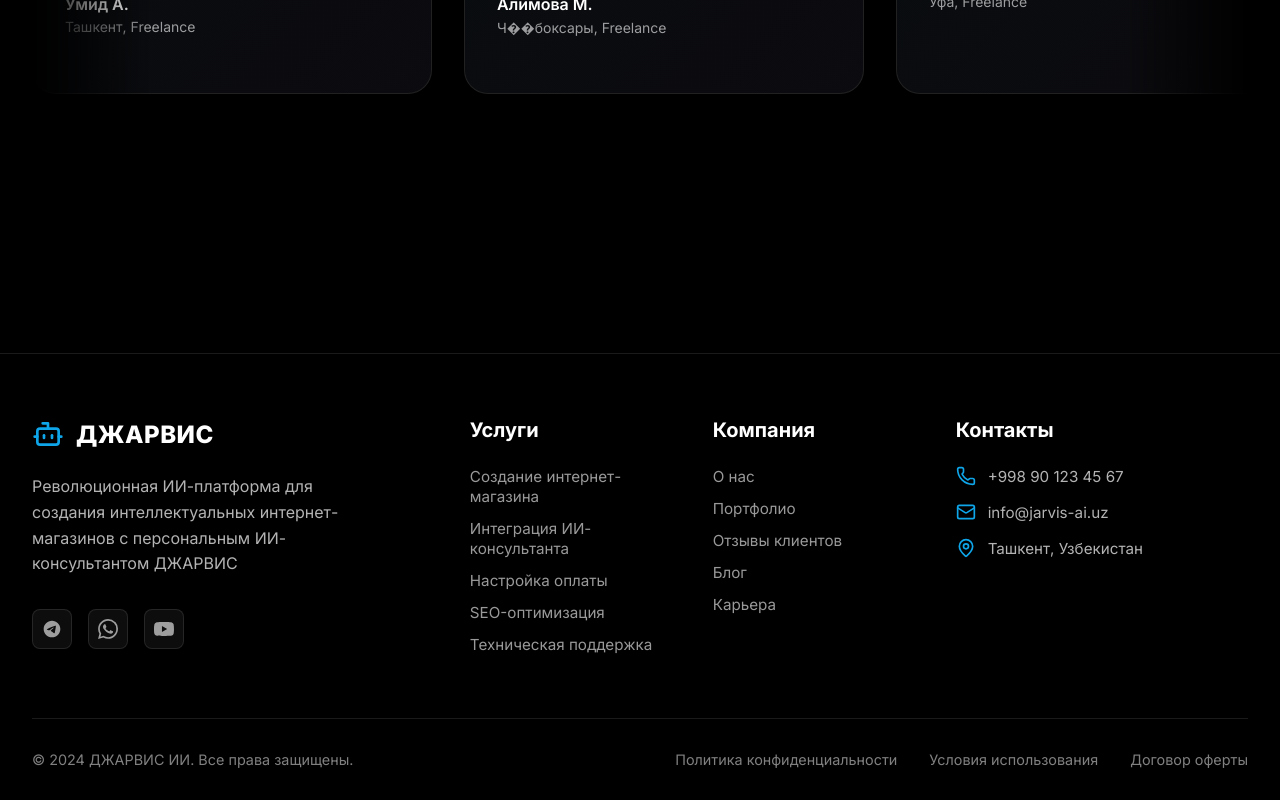
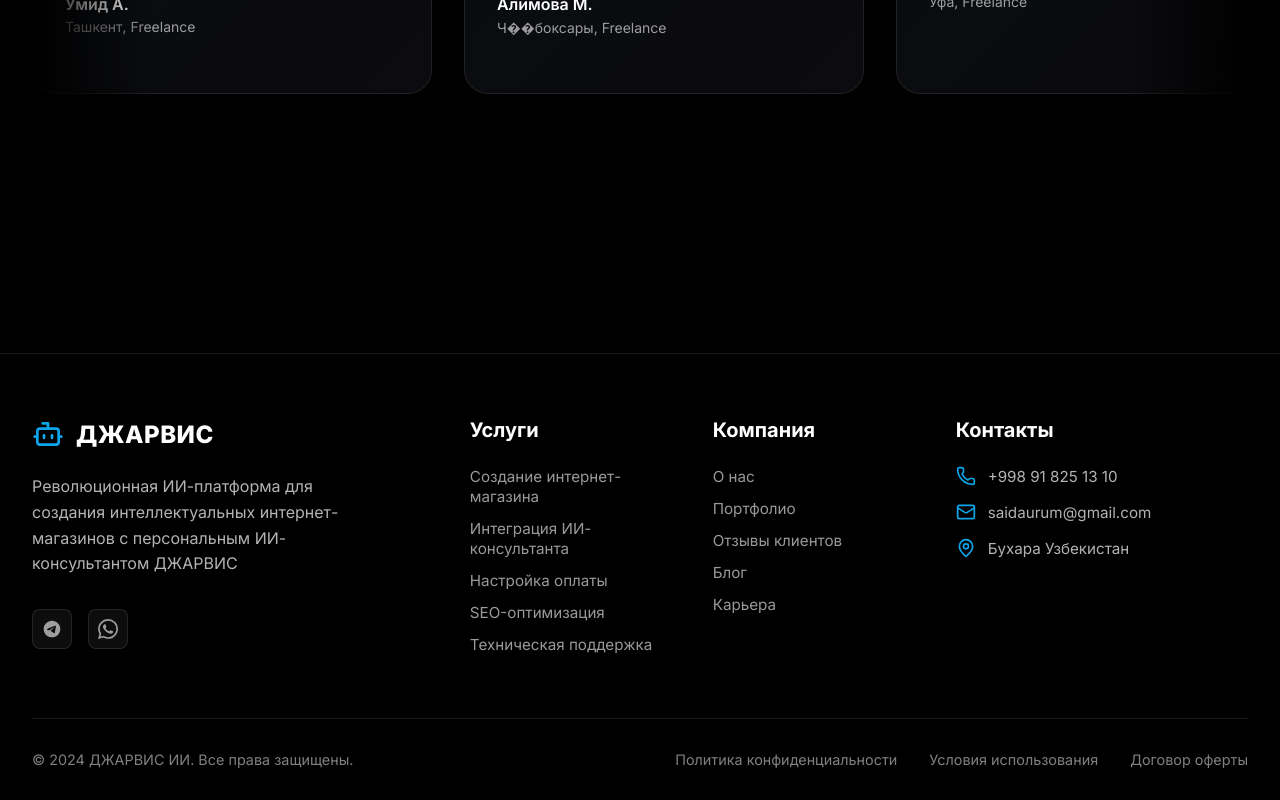
Before and after one commit to Said975-png/jarvis-o, a Next.js app: page / in a window 1280 px wide. Shown: the part 6079-6879 px from the top of the page. Built offline with nearby package versions, Linux system fonts and the light colour scheme.

Commit message:
Update footer contact information and social media links
cgen-1fe2f0b2589d4757944de527c66fb7fb

```diff
--- a/components/Footer.tsx
+++ b/components/Footer.tsx
@@ -35,19 +35,14 @@ export default function Footer() {
               с персональным ИИ-консультантом ДЖАРВИС
             </p>
             <div className="social-links">
-              <a href="#" className="social-link" aria-label="Telegram">
+              <a href="https://t.me/@jarvis_intercoma" className="social-link" aria-label="Telegram">
                 <svg width="20" height="20" viewBox="0 0 24 24" fill="currentColor">
                   <path d="M12 2C6.48 2 2 6.48 2 12s4.48 10 10 10 10-4.48 10-10S17.52 2 12 2zm4.64 6.8c-.15 1.58-.8 5.42-1.13 7.19-.14.75-.42 1-.68 1.03-.58.05-1.02-.38-1.58-.75-.88-.58-1.38-.94-2.23-1.5-.99-.65-.35-1.01.22-1.59.15-.15 2.71-2.48 2.76-2.69a.2.2 0 00-.05-.18c-.06-.05-.14-.03-.21-.02-.09.02-1.49.95-4.22 2.79-.4.27-.76.41-1.08.4-.36-.01-1.04-.2-1.55-.37-.63-.2-1.13-.31-1.09-.66.02-.18.27-.36.74-.55 2.92-1.27 4.86-2.11 5.83-2.51 2.78-1.16 3.35-1.36 3.73-1.36.08 0 .27.02.39.12.1.08.13.19.14.27-.01.06.01.24 0 .38z"/>
                 </svg>
               </a>
-              <a href="#" className="social-link" aria-label="WhatsApp">
+              <a href="https://wa.me/998918251310" className="social-link" aria-label="WhatsApp">
                 <svg width="20" height="20" viewBox="0 0 24 24" fill="currentColor">
                   <path d="M17.472 14.382c-.297-.149-1.758-.867-2.03-.967-.273-.099-.471-.148-.67.15-.197.297-.767.966-.94 1.164-.173.199-.347.223-.644.075-.297-.15-1.255-.463-2.39-1.475-.883-.788-1.48-1.761-1.653-2.059-.173-.297-.018-.458.13-.606.134-.133.298-.347.446-.52.149-.174.198-.298.298-.497.099-.198.05-.371-.025-.52-.075-.149-.669-1.612-.916-2.207-.242-.579-.487-.5-.669-.51-.173-.008-.371-.01-.57-.01-.198 0-.52.074-.792.372-.272.297-1.04 1.016-1.04 2.479 0 1.462 1.065 2.875 1.213 3.074.149.198 2.096 3.2 5.077 4.487.709.306 1.262.489 1.694.625.712.227 1.36.195 1.871.118.571-.085 1.758-.719 2.006-1.413.248-.694.248-1.289.173-1.413-.074-.124-.272-.198-.57-.347m-5.421 7.403h-.004a9.87 9.87 0 01-5.031-1.378l-.361-.214-3.741.982.998-3.648-.235-.374a9.86 9.86 0 01-1.51-5.26c.001-5.45 4.436-9.884 9.888-9.884 2.64 0 5.122 1.03 6.988 2.898a9.825 9.825 0 012.893 6.994c-.003 5.45-4.437 9.884-9.885 9.884m8.413-18.297A11.815 11.815 0 0012.05 0C5.495 0 .16 5.335.157 11.892c0 2.096.547 4.142 1.588 5.945L.057 24l6.305-1.654a11.882 11.882 0 005.683 1.448h.005c6.554 0 11.89-5.335 11.893-11.893A11.821 11.821 0 0020.864 3.488"/>
-                </svg>
-              </a>
-              <a href="#" className="social-link" aria-label="YouTube">
-                <svg width="20" height="20" viewBox="0 0 24 24" fill="currentColor">
-                  <path d="M23.498 6.186a3.016 3.016 0 0 0-2.122-2.136C19.505 3.545 12 3.545 12 3.545s-7.505 0-9.377.505A3.017 3.017 0 0 0 .502 6.186C0 8.07 0 12 0 12s0 3.93.502 5.814a3.016 3.016 0 0 0 2.122 2.136c1.871.505 9.376.505 9.376.505s7.505 0 9.377-.505a3.015 3.015 0 0 0 2.122-2.136C24 15.93 24 12 24 12s0-3.93-.502-5.814zM9.545 15.568V8.432L15.818 12l-6.273 3.568z"/>
                 </svg>
               </a>
             </div>
@@ -83,15 +78,15 @@ export default function Footer() {
             <div className="contact-info">
               <div className="contact-item">
                 <Phone className="contact-icon" />
-                <span>+998 90 123 45 67</span>
+                <span>+998 91 825 13 10</span>
               </div>
               <div className="contact-item">
                 <Mail className="contact-icon" />
-                <span>info@jarvis-ai.uz</span>
+                <span>saidaurum@gmail.com</span>
               </div>
               <div className="contact-item">
                 <MapPin className="contact-icon" />
-                <span>Ташкент, Узбекистан</span>
+                <span>Бухара Узбекистан</span>
               </div>
             </div>
           </div>
```
